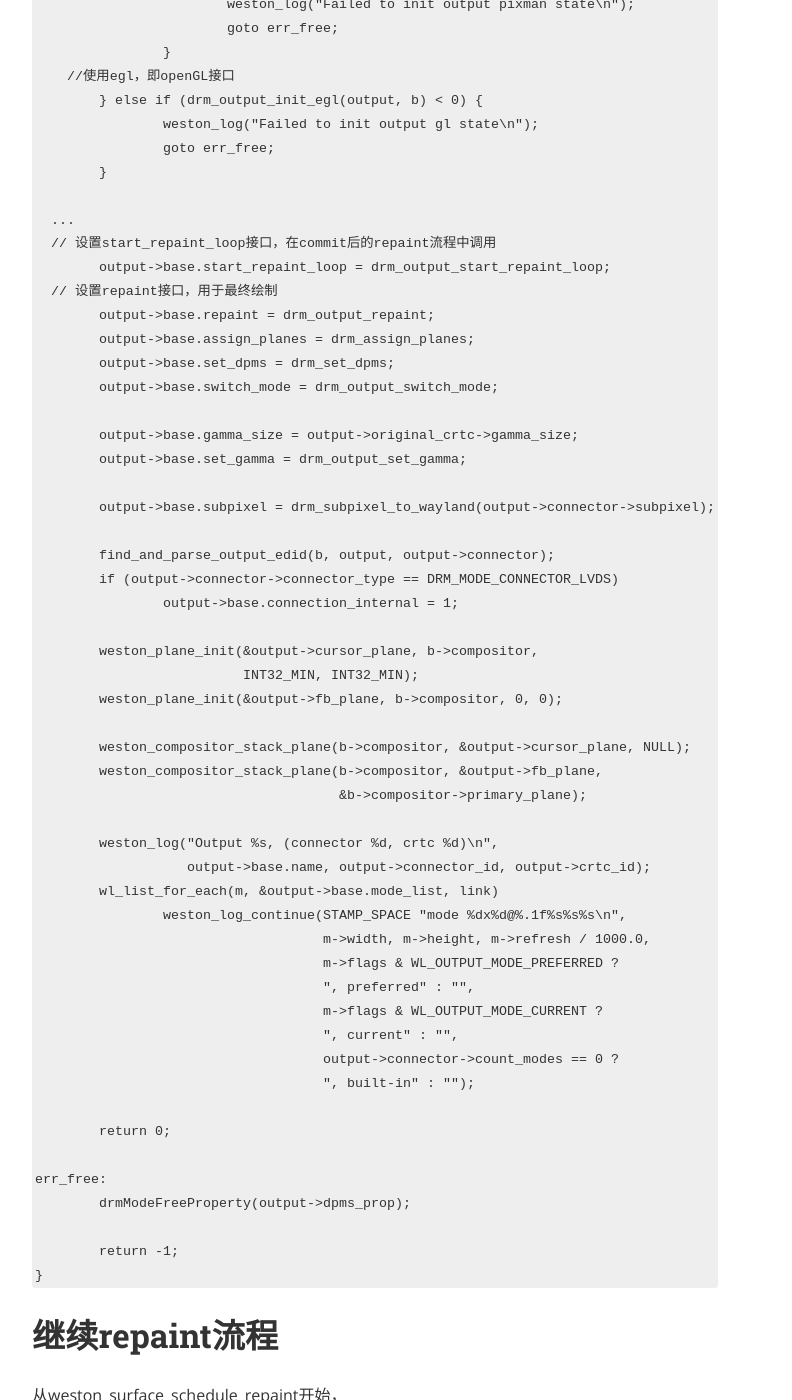
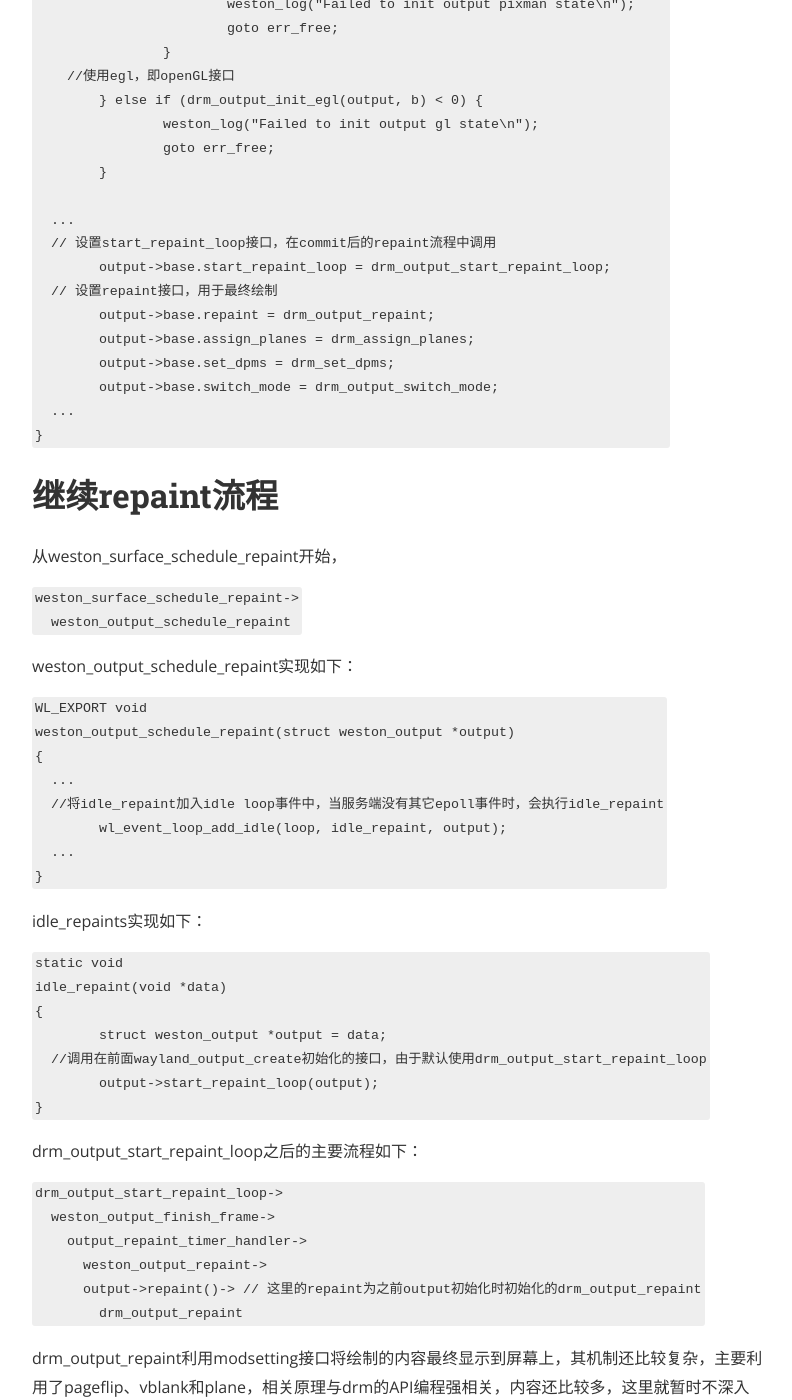
Before and after one commit to HappySeeker/happyseeker.github.io, a Jekyll site: the page built from _posts/2016-11-11-wayland-repaint-relative-flow .markdown, in a window 1280 px wide and 1400 px high, scrolled down 3710 px. Shown: the whole window, without its empty margins (240-1032 px from the left). Built offline with Jekyll 4.4.1, drawn with Linux system fonts in a browser that asks for light colours; nearby versions of some CDN libraries; comment, search, counter and statistics services are not loaded; a style sheet for code colours, icons or effects is not loaded; some of the changed text lies outside the part shown.

Commit message:
update arch about wayland-repaint

```diff
--- a/_posts/2016-11-11-wayland-repaint-relative-flow .markdown
+++ b/_posts/2016-11-11-wayland-repaint-relative-flow .markdown
@@ -148,42 +148,7 @@ weston_load_module实现为：
     	output->base.assign_planes = drm_assign_planes;
     	output->base.set_dpms = drm_set_dpms;
     	output->base.switch_mode = drm_output_switch_mode;
-
-    	output->base.gamma_size = output->original_crtc->gamma_size;
-    	output->base.set_gamma = drm_output_set_gamma;
-
-    	output->base.subpixel = drm_subpixel_to_wayland(output->connector->subpixel);
-
-    	find_and_parse_output_edid(b, output, output->connector);
-    	if (output->connector->connector_type == DRM_MODE_CONNECTOR_LVDS)
-    		output->base.connection_internal = 1;
-
-    	weston_plane_init(&output->cursor_plane, b->compositor,
-    			  INT32_MIN, INT32_MIN);
-    	weston_plane_init(&output->fb_plane, b->compositor, 0, 0);
-
-    	weston_compositor_stack_plane(b->compositor, &output->cursor_plane, NULL);
-    	weston_compositor_stack_plane(b->compositor, &output->fb_plane,
-    				      &b->compositor->primary_plane);
-
-    	weston_log("Output %s, (connector %d, crtc %d)\n",
-    		   output->base.name, output->connector_id, output->crtc_id);
-    	wl_list_for_each(m, &output->base.mode_list, link)
-    		weston_log_continue(STAMP_SPACE "mode %dx%d@%.1f%s%s%s\n",
-    				    m->width, m->height, m->refresh / 1000.0,
-    				    m->flags & WL_OUTPUT_MODE_PREFERRED ?
-    				    ", preferred" : "",
-    				    m->flags & WL_OUTPUT_MODE_CURRENT ?
-    				    ", current" : "",
-    				    output->connector->count_modes == 0 ?
-    				    ", built-in" : "");
-
-    	return 0;
-
-    err_free:
-    	drmModeFreeProperty(output->dpms_prop);
-
-    	return -1;
+      ...
     }
 
 # 继续repaint流程
@@ -210,6 +175,17 @@ idle_repaints实现如下：
     idle_repaint(void *data)
     {
     	struct weston_output *output = data;
-      //调用在前面wayland_output_create初始化的接口，由于默认使用
+      //调用在前面wayland_output_create初始化的接口，由于默认使用drm_output_start_repaint_loop
     	output->start_repaint_loop(output);
     }
+
+drm_output_start_repaint_loop之后的主要流程如下：
+
+    drm_output_start_repaint_loop->
+      weston_output_finish_frame->
+        output_repaint_timer_handler->
+          weston_output_repaint->
+          output->repaint()-> // 这里的repaint为之前output初始化时初始化的drm_output_repaint
+            drm_output_repaint
+
+drm_output_repaint利用modsetting接口将绘制的内容最终显示到屏幕上，其机制还比较复杂，主要利用了pageflip、vblank和plane，相关原理与drm的API编程强相关，内容还比较多，这里就暂时不深入了，以后抽空单独写相关的文章来说明。
```
